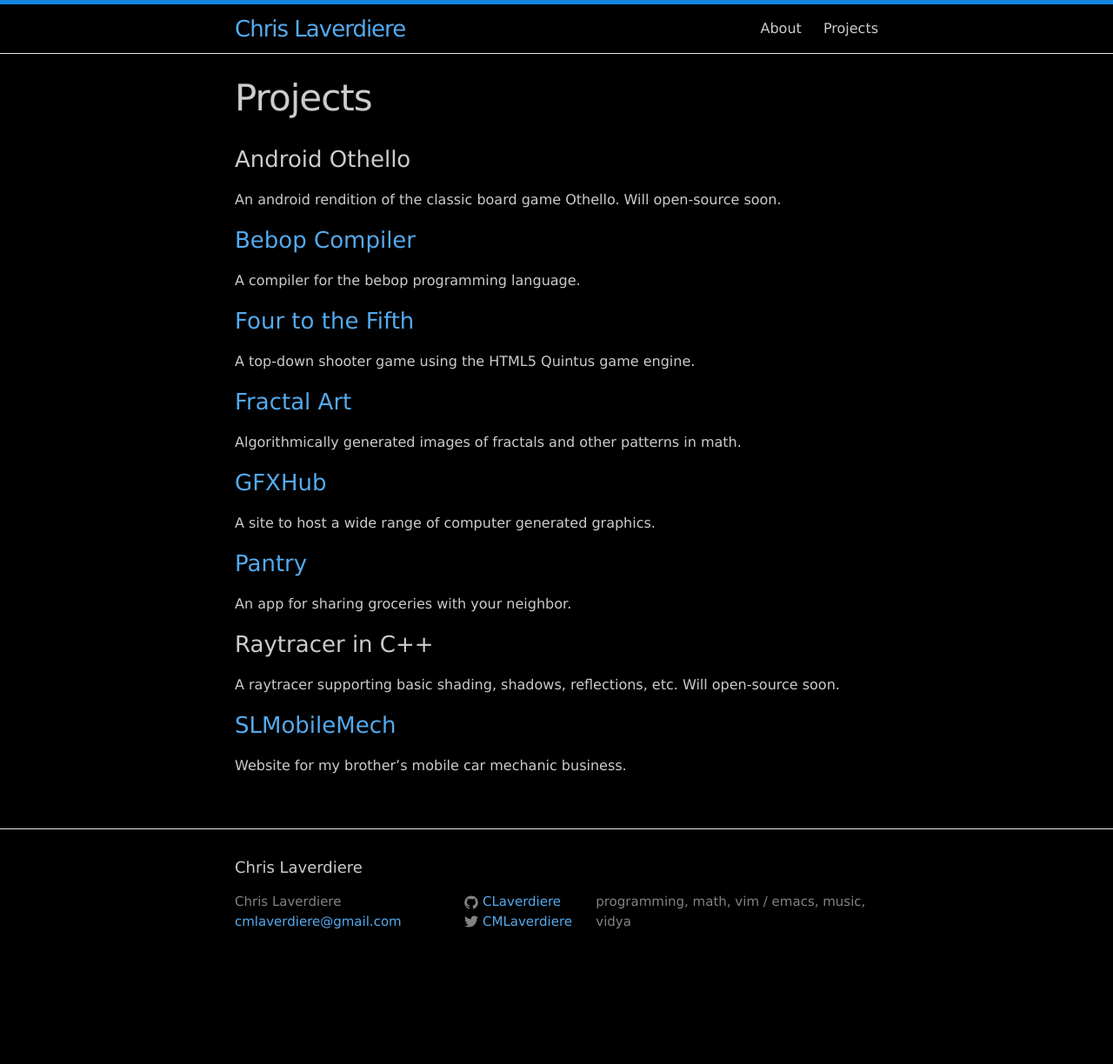
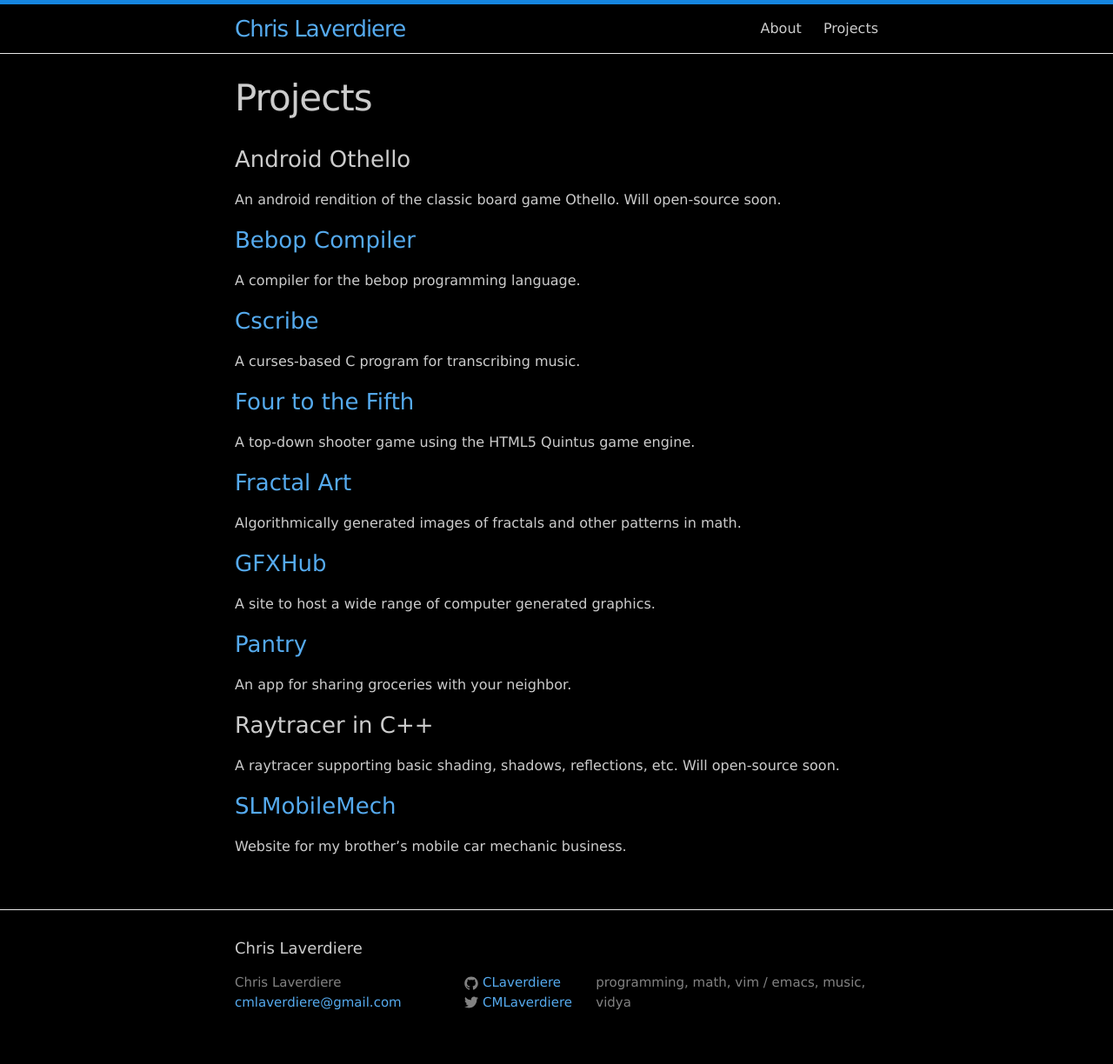
Before and after one commit to cmlaverdiere/CLaverdiere.github.io, a Jekyll site: the page built from projects.md, in a window 1280 px wide. Shown: the whole page at 87% size. Built offline with Jekyll 4.4.1, drawn with Linux system fonts in a browser that asks for light colours; before the commit the page ends 1131 px from its top, so only the background shows below that.

Commit message:
Add cscribe to projects

```diff
--- a/projects.md
+++ b/projects.md
@@ -11,6 +11,10 @@ An android rendition of the classic board game Othello. Will open-source soon.
 ### [Bebop Compiler](https://github.com/CLaverdiere/bebop)
 
 A compiler for the bebop programming language.
+
+### [Cscribe](https://github.com/CLaverdiere/cscribe)
+
+A curses-based C program for transcribing music.
 
 ### [Four to the Fifth](http://userpages.umbc.edu/~chlaver1/Four-to-the-Fifth/game.html)
 
```
